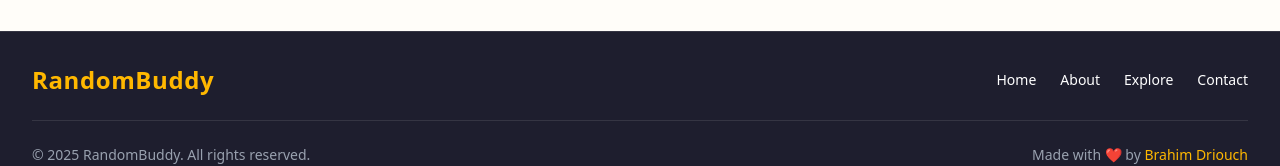
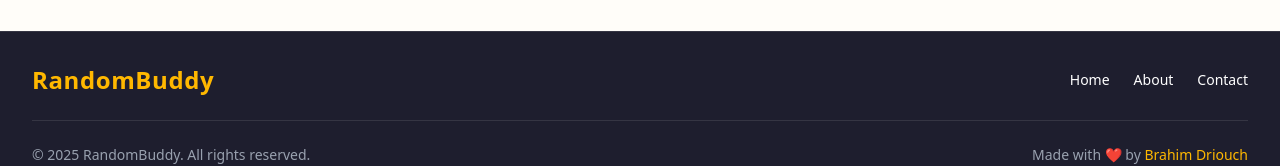
Before and after one commit to ibra1987/random-buddy, a Next.js app: page / in a window 1280 px wide. Shown: the part 1635-1801 px from the top of the page. Built offline with nearby package versions, Linux system fonts and the light colour scheme.

Commit message:
footer typo

```diff
--- a/app/components/foorer.tsx
+++ b/app/components/footer.tsx
@@ -20,9 +20,7 @@ export default function Footer() {
             <Link href="/about" className="hover:text-[#FFB800] transition">
               About
             </Link>
-            <Link href="/explore" className="hover:text-[#FFB800] transition">
-              Explore
-            </Link>
+
             <Link href="/contact" className="hover:text-[#FFB800] transition">
               Contact
             </Link>
--- a/app/layout.tsx
+++ b/app/layout.tsx
@@ -2,7 +2,7 @@ import type { Metadata } from "next";
 import { Geist, Geist_Mono } from "next/font/google";
 import "./globals.css";
 import Header from "./components/header";
-import Footer from "./components/foorer";
+import Footer from "./components/footer";
 import StructuredData from "./components/structured-data/schema";
 import { getWebsiteSchema } from "@/lib/schema";
 
```
